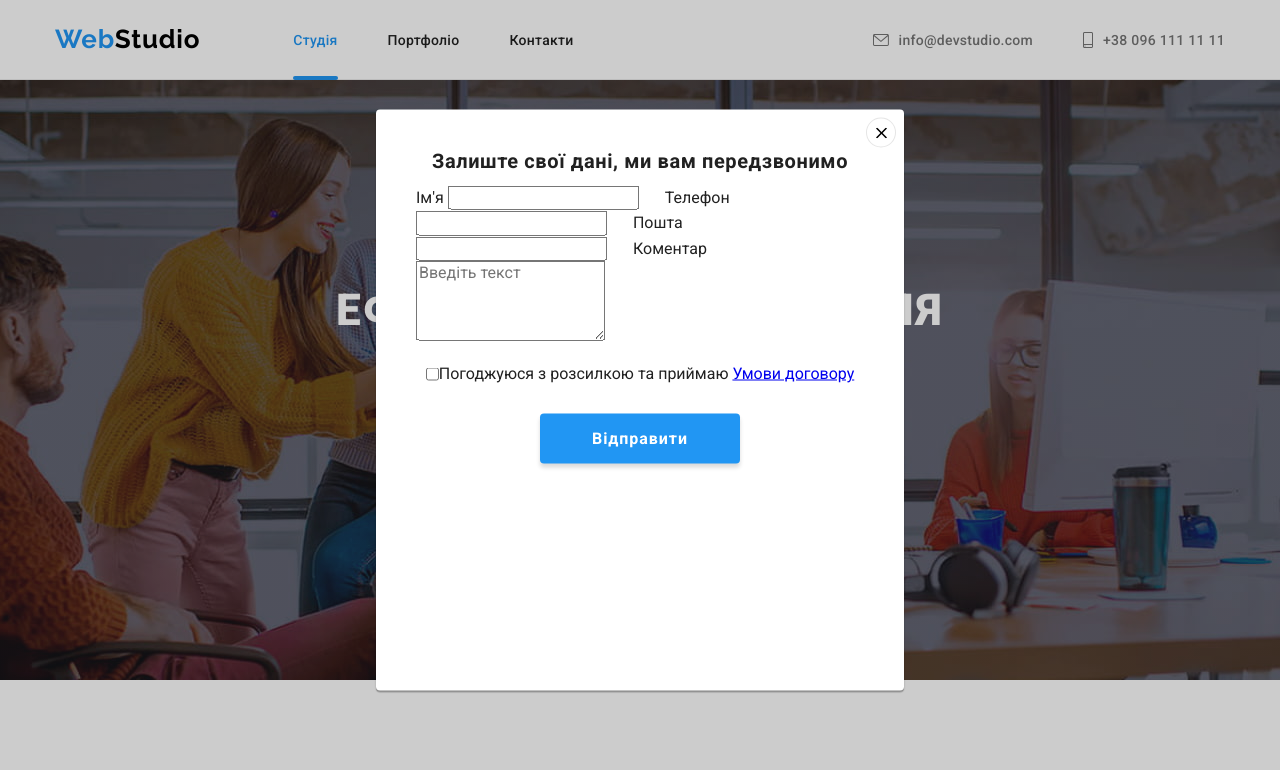
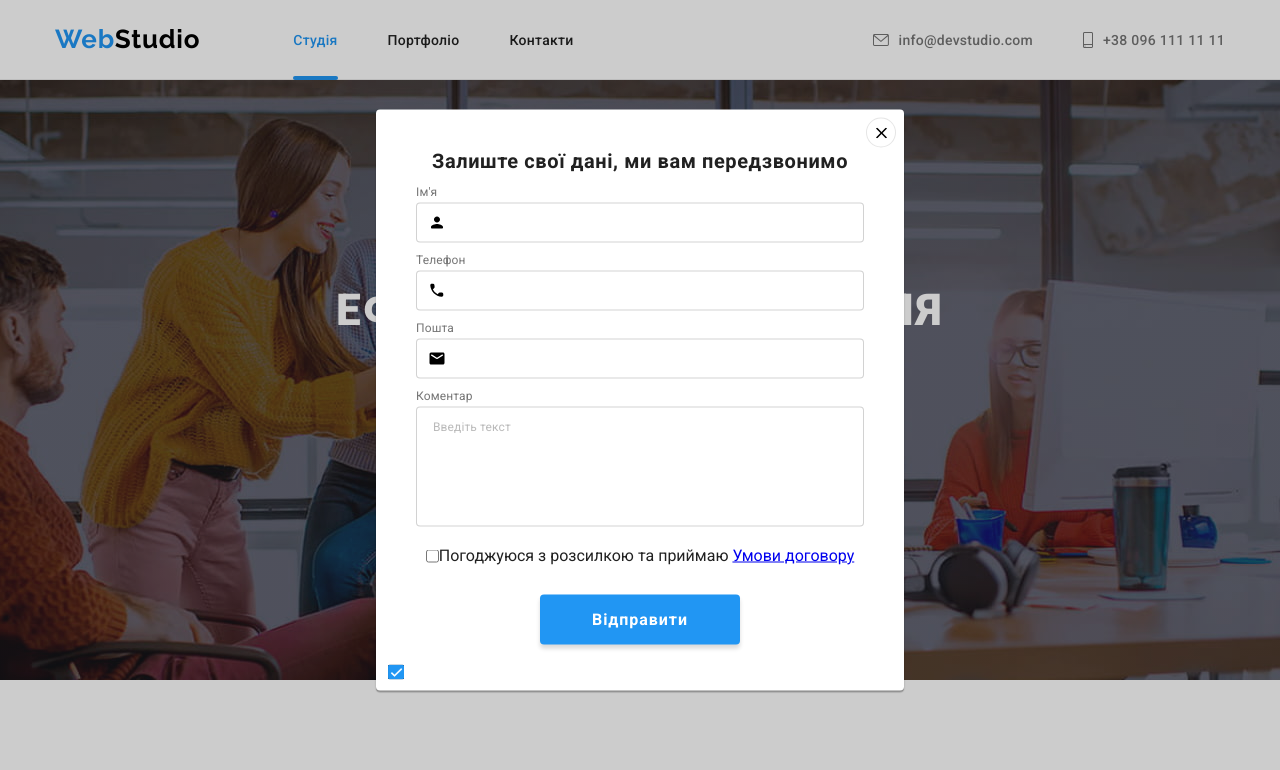
Before and after one commit to hakuna00723/goit-markup-hw-06, a plain HTML site: page index.html in a window 1280 px wide. Both pictures are taken after a click on the button "Замовити послугу". Shown: the top 770 px of the page. Drawn offline with nearby package versions, Linux system fonts and the light colour scheme.

Commit message:
add markup + styles for form modal window

```diff
--- a/css/style.css
+++ b/css/style.css
@@ -10,6 +10,7 @@
   --dark-logo-cl: #000000;
   --blue-cl: #2196f3;
   --info-txt-cl: rgba(255, 255, 255, 0.6);
+  --secondary-form-txt-cl: rgba(117, 117, 117, 0.5);
 
   /* Background colors */
   --main-background-cl: #ffffff;
@@ -29,6 +30,7 @@
   --header-brdr-cl: #ececec;
   --cards-brdr-cl: #eeeeee;
   --modal-btn-brdr: rgba(0, 0, 0, 0.1);
+  --modal-form-brdr: rgba(33, 33, 33, 0.2);
 
   /* Variables of elements in grid (Portfolio)*/
   --items: 3;
@@ -626,6 +628,79 @@ img {
   margin-bottom: 20px;
 }
 
+.register-form-field {
+  position: relative;
+  display: block;
+  margin-bottom: 10px;
+}
+
+.register-form-label {
+  display: block;
+  font-size: 12px;
+  line-height: calc(14 / 12);
+  letter-spacing: 0.01em;
+  color: var(--secondary-txt-cl);
+  margin-bottom: 4px;
+}
+
+.register-form-input {
+  width: 100%;
+  height: 40px;
+  padding-left: 42px;
+  padding-right: 42px;
+  border: 1px solid var(--modal-form-brdr);
+  border-radius: 4px;
+  outline: transparent;
+
+  transition: border-color var(--animation);
+}
+
+.register-form-input:focus {
+  border-color: var(--blue-cl);
+}
+
+.register-form-icon {
+  position: absolute;
+  bottom: 11px;
+  left: 12px;
+  transition: fill var(--animation);
+}
+
+.register-form-input:focus + .register-form-icon {
+  fill: var(--blue-cl);
+}
+
+.register-form-head {
+  display: block;
+  font-size: 12px;
+  line-height: calc(14 / 12);
+  letter-spacing: 0.01em;
+  color: var(--secondary-txt-cl);
+  margin-bottom: 4px;
+}
+
+.register-form-comment {
+  display: block;
+  width: 100%;
+  height: 120px;
+  padding: 12px 16px;
+  font-size: 12px;
+  line-height: calc(14 / 12);
+  letter-spacing: 0.01em;
+
+  resize: none;
+  border: 1px solid var(--modal-form-brdr);
+  border-radius: 4px;
+  outline: transparent;
+}
+
+.register-form-comment::placeholder {
+  font-size: 12px;
+  line-height: calc(14 / 12);
+  letter-spacing: 0.01em;
+  color: var(--secondary-form-txt-cl);
+}
+
 .register-form-agreement {
   display: flex;
   align-items: center;
--- a/index.html
+++ b/index.html
@@ -644,7 +644,7 @@
               <span class="register-form-label">Ім'я</span>
               <input class="register-form-input" type="text" name="" required />
               <svg class="register-form-icon" width="18" height="18">
-                <use href=""></use>
+                <use href="./images/icons.svg#form-name"></use>
               </svg>
             </label>
 
@@ -659,7 +659,7 @@
                 maxlength="12"
               />
               <svg class="register-form-icon" width="18" height="18">
-                <use href=""></use>
+                <use href="./images/icons.svg#form-tel"></use>
               </svg>
             </label>
 
@@ -667,12 +667,12 @@
               <span class="register-form-label">Пошта</span>
               <input class="register-form-input" type="email" name="" required />
               <svg class="register-form-icon" width="18" height="18">
-                <use href=""></use>
+                <use href="./images/icons.svg#form-mail"></use>
               </svg>
             </label>
 
             <label class="register-form-field">
-              <span>Коментар</span>
+              <span class="register-form-head">Коментар</span>
               <textarea
                 class="register-form-comment"
                 name=""
@@ -684,6 +684,10 @@
 
           <label class="register-form-agreement">
             <input class="register-form-checkbox" type="checkbox" name="" />
+            <svg class="register-form-icon" width="16" height="15">
+              <use class="icon-unchecked" href="./images/icons.svg#unchecked"></use>
+              <use class="icon-checked" href="./images/icons.svg#checked"></use>
+            </svg>
             <span class="register-form-desc">
               Погоджуюся з розсилкою та приймаю
               <a class="register-form-link" href="#">Умови договору</a>
```
